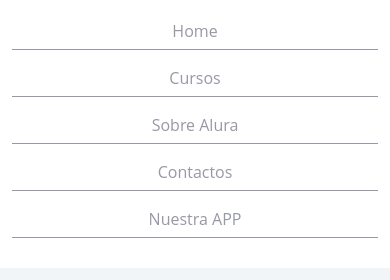
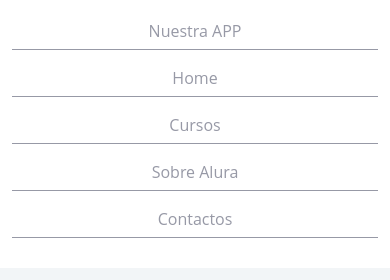
Before and after one commit to VanessaChV/Landing-Page-de-cursos, a plain HTML site: page index.html in a window 390 px wide. Shown: the part 59-339 px from the top of the page. Drawn offline with Linux system fonts and the light colour scheme.

Commit message:
HEADER | Modificación orden de ítems en versión mobile, Nuestra App pasa al principio

```diff
--- a/css/flexbox-responsive.css
+++ b/css/flexbox-responsive.css
@@ -1,3 +1,5 @@
+@media (max-width:768px) {
+
     .headerPrincipal .container {
         align-items: initial;
         flex-direction: column;
@@ -8,6 +10,9 @@
         flex-direction: column;
     }
 
+    .headerPrincipal-nav-link-app {
+        order: -1;
+    }
     .contenidoPrincipal-cursos {
         flex-direction: column;
     }
@@ -38,3 +43,5 @@
     .rodapePrincipal-contatoForm-fieldset {
         justify-content: center;
     }
+
+}
--- a/css/flexbox.css
+++ b/css/flexbox.css
@@ -29,8 +29,6 @@
     justify-content: space-between;
 }
 
-<!-- Agarro el padre de la lista: -- >
-
 .rodapePrincipal-patrocinadores-list {
     align-items: center;
     display: flex;
```
Lines whose indentation alone changed are shown as unchanged.
